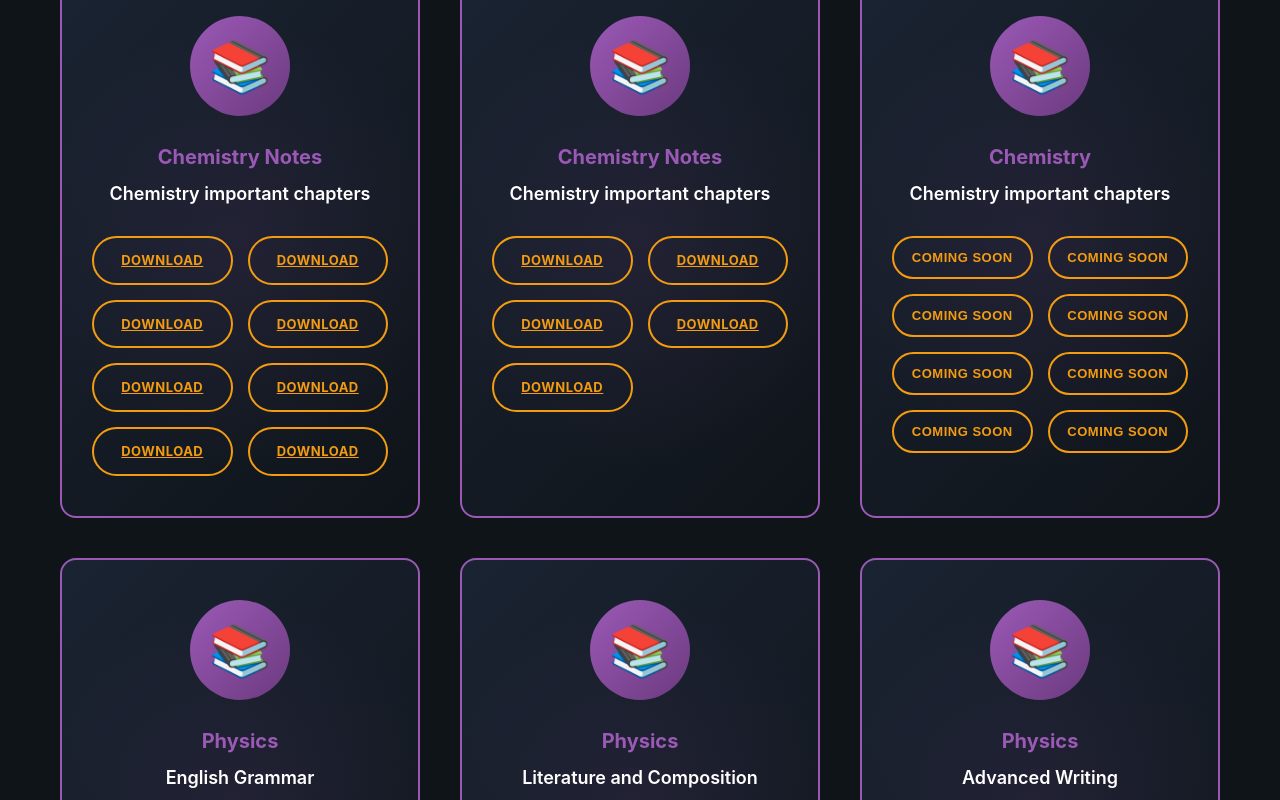
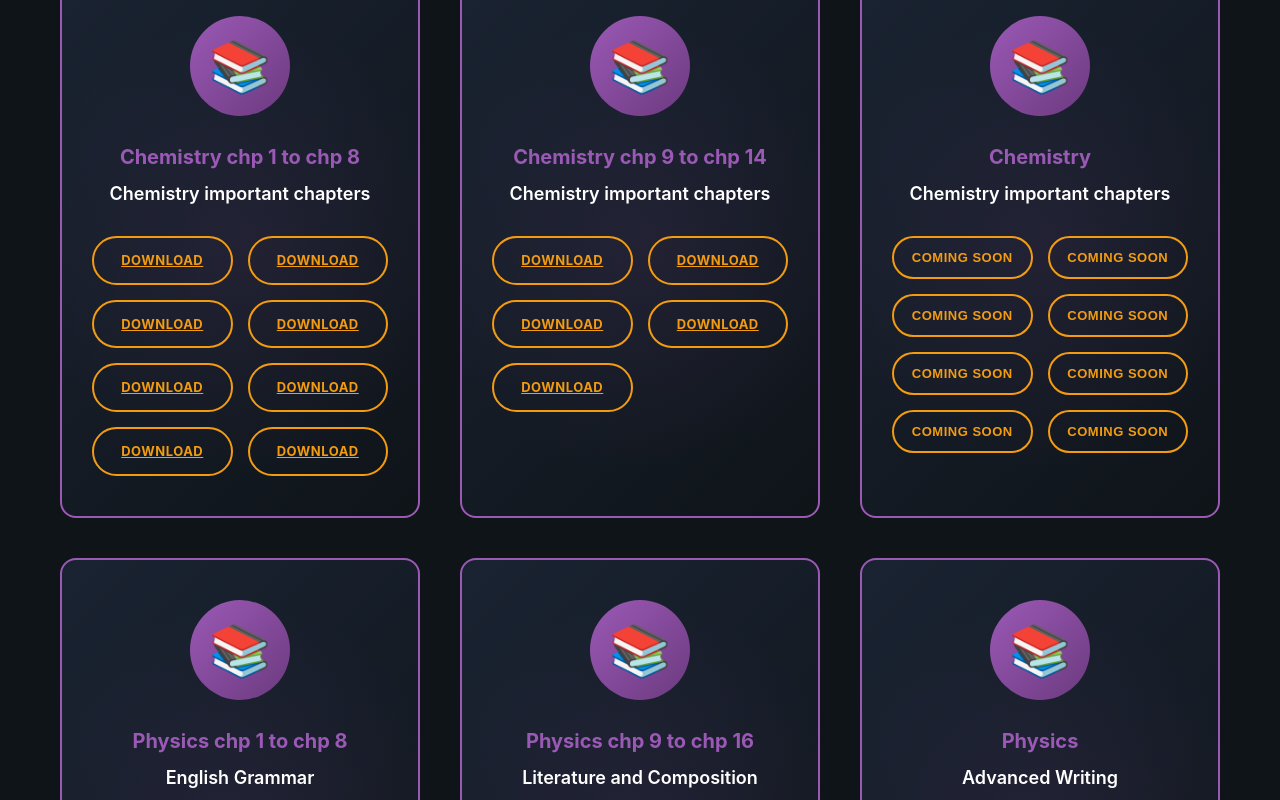
Before and after one commit to Sahirullah/v-lib, a React (Vite) app: page /all-books in a window 1280 px wide. Shown: the part 6880-7680 px from the top of the page. Built offline with nearby package versions, Linux system fonts and the light colour scheme; the HTML template or start-up script is replaced by a standard one.

Commit message:
add new subject

```diff
--- a/src/data/allBooksData.js
+++ b/src/data/allBooksData.js
@@ -109,7 +109,7 @@ export const allBooksData = [
   ] },
 
     // Chemistry
-  { id: 16, code: 'Chemistry Notes', title: 'Chemistry important chapters', category: 'chem', image: '📚', links: [
+  { id: 16, code: 'Chemistry chp 1 to chp 8', title: 'Chemistry important chapters', category: 'chem', image: '📚', links: [
     'https://drive.google.com/file/d/1l4ycHLQaHFNf6XeUEMKBX31jeKPnX55w/view?usp=sharing',
     'https://drive.google.com/file/d/1hq568vVwR6trF-GJ_JcEQ0bYBAauYptV/view?usp=sharing',
     'https://drive.google.com/file/d/1m8OTc4J9ad5xo2bKZyRk4KZDkWrP6MLs/view?usp=sharing',
@@ -119,7 +119,7 @@ export const allBooksData = [
     'https://drive.google.com/file/d/1lbDXxdGEvbvQ2regA5LyGzaPkIFXYrF2/view?usp=sharing',
     'https://drive.google.com/file/d/1ktr0gl_TEVxxPoPvPDWyZNSTK2JQI6lT/view?usp=sharing'
   ] },
-  { id: 17, code: 'Chemistry Notes', title: 'Chemistry important chapters', category: 'chem', image: '📚', links: [
+  { id: 17, code: 'Chemistry chp 9 to chp 14', title: 'Chemistry important chapters', category: 'chem', image: '📚', links: [
     'https://drive.google.com/file/d/1BIVJ883G3ZdnUtz99A_QX3kRrqvMlgM5/view?usp=sharing',
     'https://drive.google.com/file/d/1JGxXc3HIlu8DRQSlTt-5VLj0ir5r-7Hq/view?usp=sharing',
     'https://drive.google.com/file/d/1YmanonMJtEJmXe-dxO_qSMIxeXId1nTj/view?usp=sharing',
@@ -129,9 +129,30 @@ export const allBooksData = [
   { id: 18, code: 'Chemistry', title: 'Chemistry important chapters', category: 'chem', image: '📚', links: [] },
 
     // Physics Books
-  { id: 16, code: 'Physics', title: 'English Grammar', category: 'phy', image: '📚', links: [] },
-  { id: 17, code: 'Physics', title: 'Literature and Composition', category: 'phy', image: '📚', links: [] },
-  { id: 18, code: 'Physics', title: 'Advanced Writing', category: 'phy', image: '📚', links: [] },
+  { id: 16, code: 'Physics chp 1 to chp 8', title: 'English Grammar', category: 'phy', image: '📚', links: [
+    'https://drive.google.com/file/d/1mVlZfqbKM1IBMJoKsAuw3VAaCUiuQyOk/view?usp=sharing',
+    'https://drive.google.com/file/d/1BgHRZOoswmHPO1y6IOyHHe9RxYNrmNSJ/view?usp=sharing',
+    'https://drive.google.com/file/d/12LeOKxyfq8kSizewRWsnXkSsB8Wm6YOe/view?usp=sharing',
+    'https://drive.google.com/file/d/1WP-SdMJIIabQAG3gMVsFm1k0Z07QIqQw/view?usp=sharing',
+    'https://drive.google.com/file/d/1Js9SeSgynFIaVFvBXK2PRgwHqOE_t7Dd/view?usp=sharing',
+    'https://drive.google.com/file/d/1_C4QPd6NtxsMoU0dTJtCuBre6tw5buG3/view?usp=sharing',
+    'https://drive.google.com/file/d/1cLzVvvJ0OtHoPF73Ee1otAf0SPLKILAH/view?usp=sharing',
+    'https://drive.google.com/file/d/1aI_xBY5NIfSPM18_1kBHJXJlxHLY_o4Y/view?usp=sharing'
+  ] },
+  { id: 17, code: 'Physics chp 9 to chp 16', title: 'Literature and Composition', category: 'phy', image: '📚', links: [
+    'https://drive.google.com/file/d/1AjfkFG51x12DKZmr5YYjjftjc3N8wCs7/view?usp=sharing',
+    'https://drive.google.com/file/d/1--xbso7q4k31s0UTExoGDzXcydzNnIC0/view?usp=sharing',
+    'https://drive.google.com/file/d/12ScqDVPqAoLm9omijIOBL0djQbeizB_2/view?usp=sharing',
+    'https://drive.google.com/file/d/16hA2MxZ1EEVfPVwY23fsNTGlJPyzuRY1/view?usp=sharing',
+    'https://drive.google.com/file/d/1ZIcba7ull8ORWavkNTii2UtUxH7BpwZb/view?usp=sharing',
+    'https://drive.google.com/file/d/1LRNIXmW7CF5iS_p8ykXNMbRJ4UdTlner/view?usp=sharing',
+    'https://drive.google.com/file/d/1K3WBeugEU72SgyjfKytr7l1PXxEErQtr/view?usp=sharing',
+    'https://drive.google.com/file/d/1EXp-Mu-H6JUwWJ_F_nPE555cqeoa7RH4/view?usp=sharing'
+  ] },
+  { id: 18, code: 'Physics', title: 'Advanced Writing', category: 'phy', image: '📚', links: [
+    'https://drive.google.com/file/d/1g9AAhl0aFq7GwROUR6TH9srXoxG3zuqf/view?usp=sharing',
+    'https://drive.google.com/file/d/15Doqp7MWvQPLSgFqOJyK15KViMy58KWW/view?usp=sharing'
+  ] },
 
     // Math Books
   { id: 16, code: 'Math', title: 'English Grammar', category: 'mth', image: '📚', links: [] },
```
